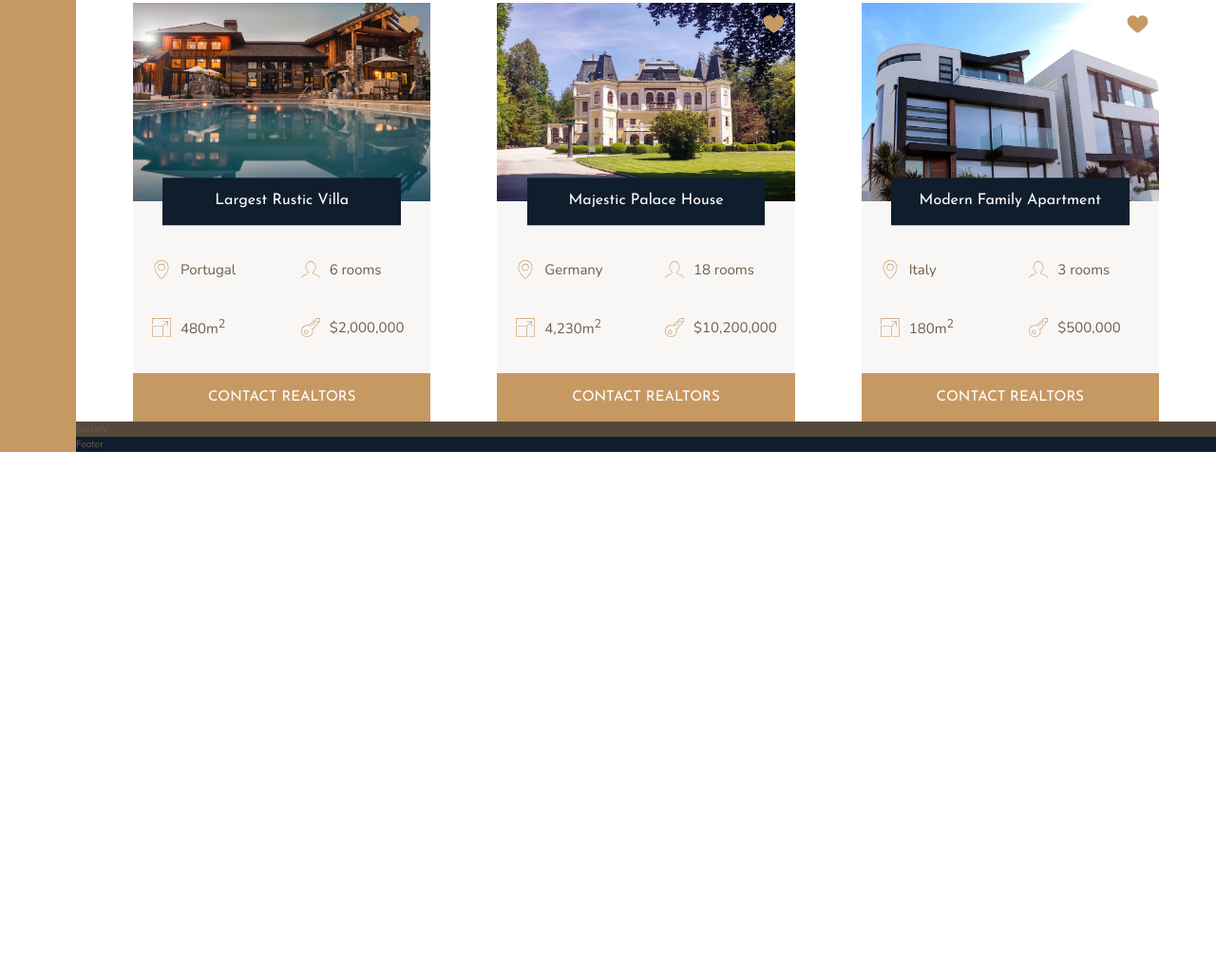
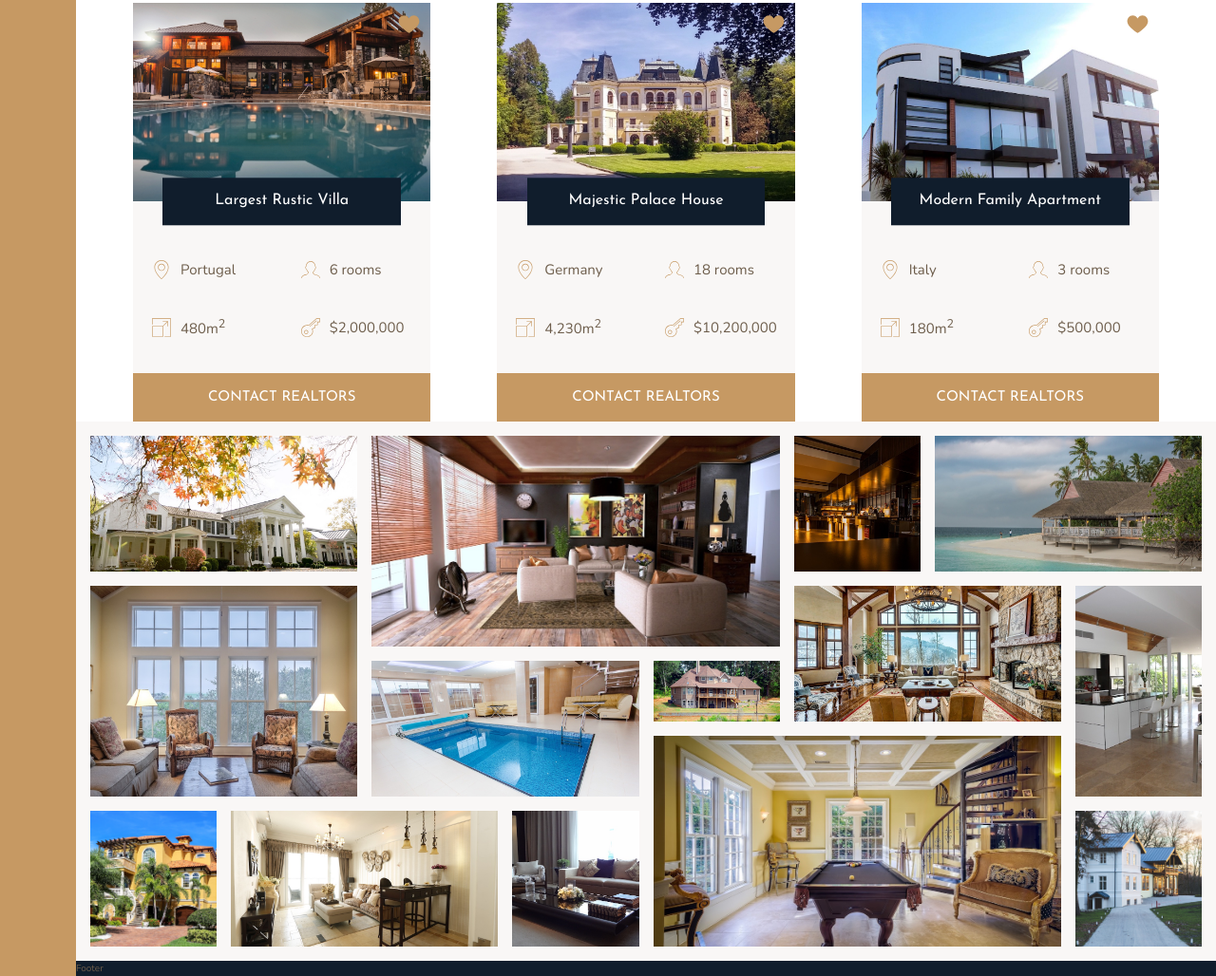
Before and after one commit to FabriceIRANKUNDA/NexterUI, a website: page index.html in a window 1280 px wide. Shown: the part 2328-3356 px from the top of the page at 95% size. Before the commit the page ends 2804 px from the top, so only its background shows below. Drawn offline with nearby package versions, Linux system fonts and the light colour scheme.

Commit message:
Styling Gallery section on our home page

```diff
--- a/index.html
+++ b/index.html
@@ -316,7 +316,48 @@
     </div>
 
     <div class="gallery">
-      Gallery
+      <figure class="gallery__item gallery__item--1">
+        <img src="img/gal-1.jpeg" alt="Gallery image 1" class="gallery__img">
+      </figure>
+      <figure class="gallery__item gallery__item--2">
+        <img src="img/gal-2.jpeg" alt="Gallery image 2" class="gallery__img">
+      </figure>
+      <figure class="gallery__item gallery__item--3">
+        <img src="img/gal-3.jpeg" alt="Gallery image 3" class="gallery__img">
+      </figure>
+      <figure class="gallery__item gallery__item--4">
+        <img src="img/gal-4.jpeg" alt="Gallery image 4" class="gallery__img">
+      </figure>
+      <figure class="gallery__item gallery__item--5">
+        <img src="img/gal-5.jpeg" alt="Gallery image 5" class="gallery__img">
+      </figure>
+      <figure class="gallery__item gallery__item--6">
+        <img src="img/gal-6.jpeg" alt="Gallery image 6" class="gallery__img">
+      </figure>
+      <figure class="gallery__item gallery__item--7">
+        <img src="img/gal-7.jpeg" alt="Gallery image 7" class="gallery__img">
+      </figure>
+      <figure class="gallery__item gallery__item--8">
+        <img src="img/gal-8.jpeg" alt="Gallery image 8" class="gallery__img">
+      </figure>
+      <figure class="gallery__item gallery__item--9">
+        <img src="img/gal-9.jpeg" alt="Gallery image 9" class="gallery__img">
+      </figure>
+      <figure class="gallery__item gallery__item--10">
+        <img src="img/gal-10.jpeg" alt="Gallery image 10" class="gallery__img">
+      </figure>
+      <figure class="gallery__item gallery__item--11">
+        <img src="img/gal-11.jpeg" alt="Gallery image 11" class="gallery__img">
+      </figure>
+      <figure class="gallery__item gallery__item--12">
+        <img src="img/gal-12.jpeg" alt="Gallery image 12" class="gallery__img">
+      </figure>
+      <figure class="gallery__item gallery__item--13">
+        <img src="img/gal-13.jpeg" alt="Gallery image 13" class="gallery__img">
+      </figure>
+      <figure class="gallery__item gallery__item--14">
+        <img src="img/gal-14.jpeg" alt="Gallery image 14" class="gallery__img">
+      </figure>
     </div>
 
     <footer class="footer">
--- a/sass/_gallery.scss
+++ b/sass/_gallery.scss
@@ -1,4 +1,75 @@
 .gallery {
-  background-color: $color-grey-dark-1;
+  background-color: $color-grey-light-1;
   grid-column: full-start / full-end;
+
+  display: grid;
+  grid-template-columns: repeat(8, 1fr);
+  grid-template-rows: repeat(7, 5vw);
+  grid-gap: 1.5rem;
+  padding: 1.5rem;
+
+  &__item {
+    &--1 {
+      grid-row: 1 / span 2;
+      grid-column: 1 / span 2;
+    }
+    &--2 {
+      grid-row: 1 / span 3;
+      grid-column: 3 / span 3;
+    }
+    &--3 {
+      grid-row: 1 / span 2;
+      grid-column: 6 / 7;
+    }
+    &--4 {
+      grid-row: 1 / span 2;
+      grid-column: 7 / -1;
+    }
+    &--5 {
+      grid-row: 3 / span 3;
+      grid-column: 1 / span 2;
+    }
+    &--6 {
+      grid-row: 4 / span 2;
+      grid-column: 3 / span 2;
+    }
+    &--7 {
+      grid-row: 4 / 5;
+      grid-column: 5 / 6;
+    }
+    &--8 {
+      grid-row: 3 / span 2;
+      grid-column: 6 / span 2;
+    }
+    &--9 {
+      grid-row: 3 / span 3;
+      grid-column: 8 / -1;
+    }
+    &--10 {
+      grid-row: 6 / -1;
+      grid-column: 1 / 2;
+    }
+    &--11 {
+      grid-row: 6 / -1;
+      grid-column: 2 / span 2;
+    }
+    &--12 {
+      grid-row: 6 / -1;
+      grid-column: 4 / 5;
+    }
+    &--13 {
+      grid-row: 5 / span 3;
+      grid-column: 5 / span 3;
+    }
+    &--14 {
+      grid-row: 6 / -1;
+      grid-column: 8 / -1;
+    }
+  }
+  &__img {
+    height: 100%;
+    width: 100%;
+    display: block;
+    object-fit: cover; // This will work only you specifial the width & height
+  }
 }
```
Also changed, not shown: css/style.css.
